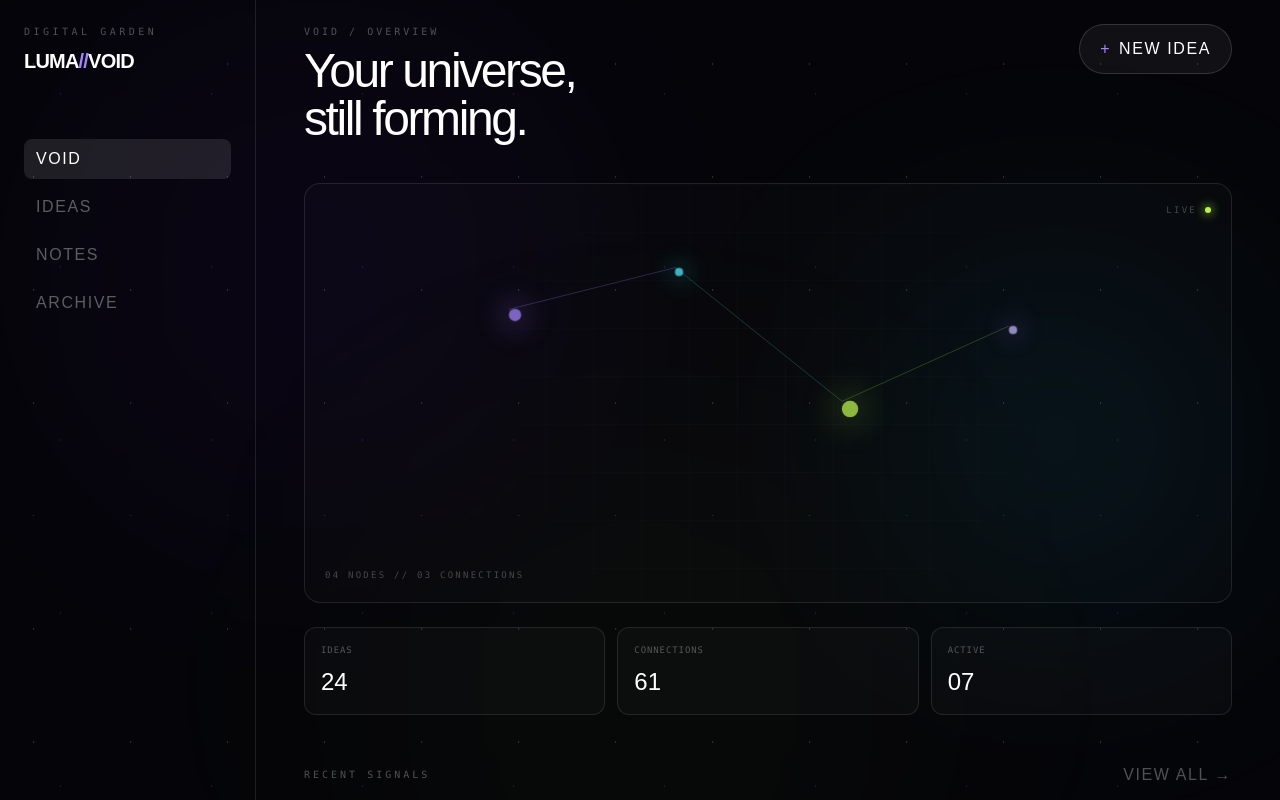
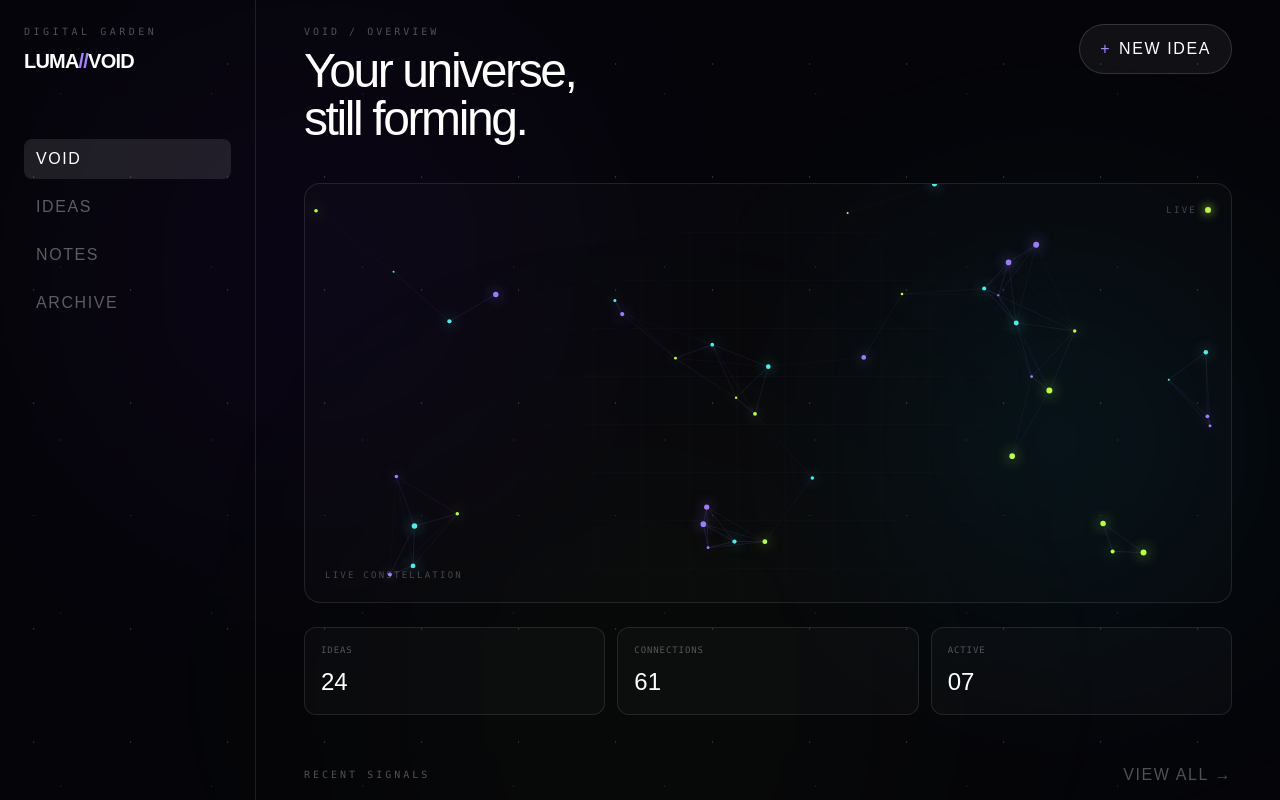
Before and after one commit to Akshub31/luma-void, a Next.js app: page / in a window 1280 px wide. Shown: the top 800 px of the page. Built offline with nearby package versions, Linux system fonts and the light colour scheme.

Commit message:
Refactor page layout and update comments

```diff
--- a/app/page.tsx
+++ b/app/page.tsx
@@ -1,6 +1,7 @@
 "use client";
 
 import { useState } from "react";
+import Constellation from "@/components/Constellation";
 
 type Note = {
   title: string;
@@ -40,8 +41,11 @@ export default function Home() {
       {/* Ambient background */}
       <div className="pointer-events-none fixed inset-0">
         <div className="absolute left-[10%] top-[10%] h-96 w-96 rounded-full bg-violet-600/10 blur-[140px]" />
+
         <div className="absolute right-[5%] top-[35%] h-80 w-80 rounded-full bg-cyan-400/10 blur-[130px]" />
+
         <div className="absolute bottom-[-10%] left-[35%] h-96 w-96 rounded-full bg-lime-400/5 blur-[150px]" />
+
         <div className="stars" />
       </div>
 
@@ -80,7 +84,7 @@ export default function Home() {
           </div>
         </aside>
 
-        {/* Main content */}
+        {/* Main */}
         <section className="flex-1 px-5 py-6 sm:px-8 lg:px-12">
           {/* Header */}
           <header className="flex items-start justify-between gap-6">
@@ -105,57 +109,20 @@ export default function Home() {
             </button>
           </header>
 
-          {/* Constellation */}
+          {/* Interactive Constellation */}
           <section
-            aria-label="Idea constellation"
+            aria-label="Interactive idea constellation"
             className="relative mt-10 h-[420px] overflow-hidden rounded-2xl border border-white/10 bg-white/[0.015]"
           >
             <div className="absolute inset-0 grid-pattern" />
 
-            {/* Connection lines */}
-            <svg
-              className="absolute inset-0 h-full w-full"
-              aria-hidden="true"
-            >
-              <line
-                x1="22%"
-                y1="30%"
-                x2="40%"
-                y2="20%"
-                stroke="rgba(155,124,255,.25)"
-              />
+            <Constellation />
 
-              <line
-                x1="40%"
-                y1="20%"
-                x2="58%"
-                y2="52%"
-                stroke="rgba(77,238,234,.2)"
-              />
-
-              <line
-                x1="58%"
-                y1="52%"
-                x2="76%"
-                y2="34%"
-                stroke="rgba(183,255,74,.2)"
-              />
-            </svg>
-
-            {/* Nodes */}
-            <div className="node-pulse absolute left-[22%] top-[30%] h-3 w-3 rounded-full bg-violet-400 shadow-[0_0_30px_8px_rgba(155,124,255,.35)]" />
-
-            <div className="node-pulse absolute left-[40%] top-[20%] h-2 w-2 rounded-full bg-cyan-300 shadow-[0_0_25px_6px_rgba(77,238,234,.3)]" />
-
-            <div className="node-pulse absolute left-[58%] top-[52%] h-4 w-4 rounded-full bg-lime-300 shadow-[0_0_35px_10px_rgba(183,255,74,.25)]" />
-
-            <div className="node-pulse absolute left-[76%] top-[34%] h-2 w-2 rounded-full bg-violet-300 shadow-[0_0_25px_6px_rgba(155,124,255,.3)]" />
-
-            <div className="absolute bottom-5 left-5 font-mono text-[9px] tracking-[0.25em] text-white/25">
-              04 NODES // 03 CONNECTIONS
+            <div className="pointer-events-none absolute bottom-5 left-5 font-mono text-[9px] tracking-[0.25em] text-white/25">
+              LIVE CONSTELLATION
             </div>
 
-            <div className="absolute right-5 top-5 font-mono text-[9px] tracking-[0.25em] text-white/25">
+            <div className="pointer-events-none absolute right-5 top-5 font-mono text-[9px] tracking-[0.25em] text-white/25">
               LIVE
               <span className="ml-2 inline-block h-1.5 w-1.5 rounded-full bg-lime-300 shadow-[0_0_10px_2px_rgba(183,255,74,.5)]" />
             </div>
@@ -175,12 +142,14 @@ export default function Home() {
                   {stat.label}
                 </p>
 
-                <p className="mt-2 text-2xl font-light">{stat.value}</p>
+                <p className="mt-2 text-2xl font-light">
+                  {stat.value}
+                </p>
               </div>
             ))}
           </section>
 
-          {/* Recent notes */}
+          {/* Recent signals */}
           <section className="mt-12">
             <div className="mb-5 flex items-center justify-between">
               <p className="font-mono text-[10px] tracking-[0.3em] text-white/30">
```
